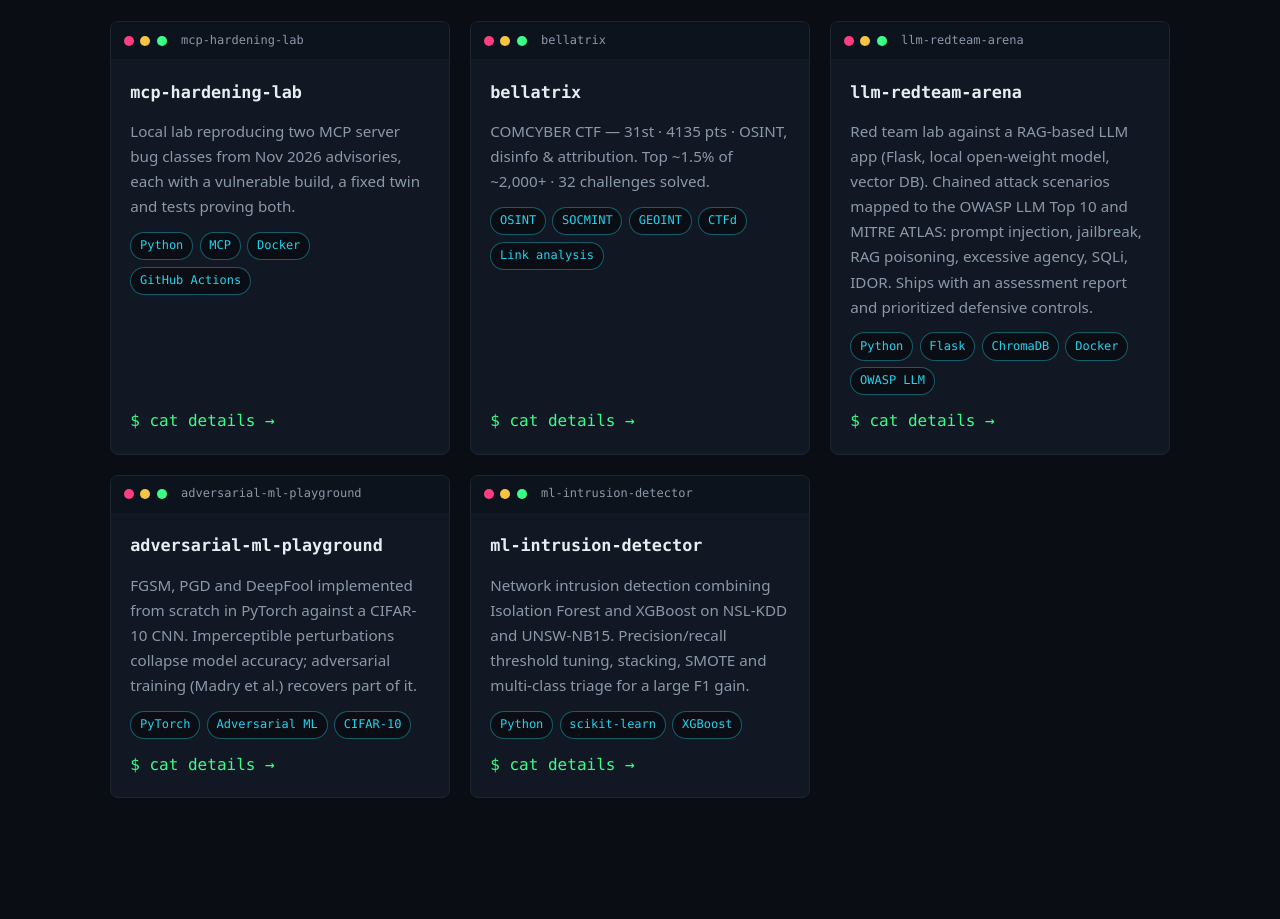
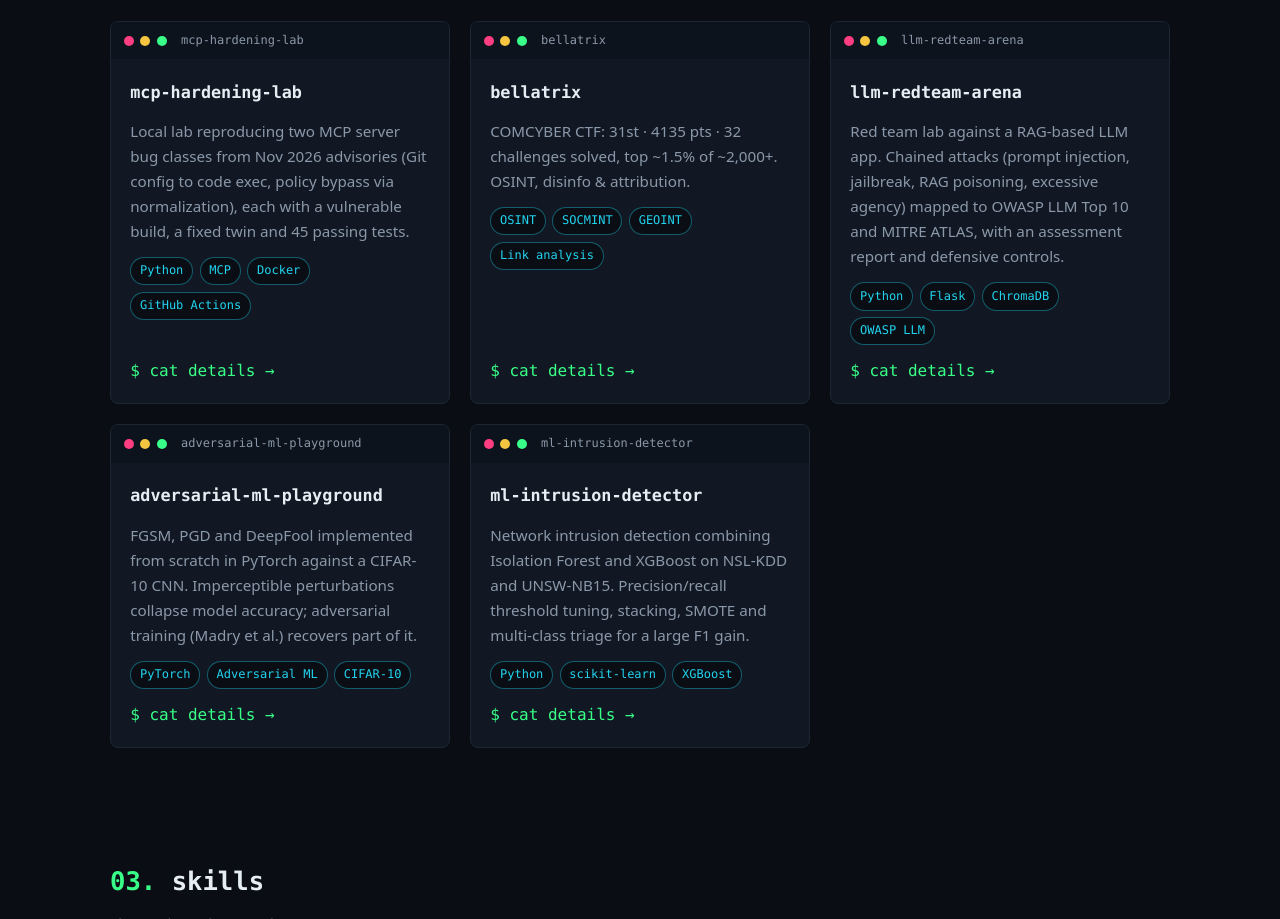
Before and after one commit to sEEcGunter/sEEcGunter.github.io, a plain HTML site: page index.html in a window 1280 px wide. Shown: the part 1164-2083 px from the top of the page. Drawn offline with Linux system fonts and the light colour scheme.

Commit message:
Card copy from Contenu: 4-line summaries, max 4 tags

```diff
--- a/index.html
+++ b/index.html
@@ -47,22 +47,22 @@
     <article class="card" data-cat="lab">
       <div class="bar"><i></i><i></i><i></i><span>mcp-hardening-lab</span></div>
       <div class="body"><h3>mcp-hardening-lab</h3>
-      <p>Local lab reproducing two MCP server bug classes from Nov 2026 advisories, each with a vulnerable build, a fixed twin and tests proving both.</p>
+      <p>Local lab reproducing two MCP server bug classes from Nov 2026 advisories (Git config to code exec, policy bypass via normalization), each with a vulnerable build, a fixed twin and 45 passing tests.</p>
       <ul class="tags"><li>Python</li><li>MCP</li><li>Docker</li><li>GitHub Actions</li></ul>
       <a class="link stretch" href="projects/mcp-hardening-lab.html">$ cat details →</a></div>
     </article>
     <article class="card" data-cat="ctf">
       <div class="bar"><i></i><i></i><i></i><span>bellatrix</span></div>
       <div class="body"><h3>bellatrix</h3>
-      <p>COMCYBER CTF — 31st · 4135 pts · OSINT, disinfo &amp; attribution. Top ~1.5% of ~2,000+ · 32 challenges solved.</p>
-      <ul class="tags"><li>OSINT</li><li>SOCMINT</li><li>GEOINT</li><li>CTFd</li><li>Link analysis</li></ul>
+      <p>COMCYBER CTF: 31st · 4135 pts · 32 challenges solved, top ~1.5% of ~2,000+. OSINT, disinfo &amp; attribution.</p>
+      <ul class="tags"><li>OSINT</li><li>SOCMINT</li><li>GEOINT</li><li>Link analysis</li></ul>
       <a class="link stretch" href="projects/bellatrix.html">$ cat details →</a></div>
     </article>
     <article class="card" data-cat="llm">
       <div class="bar"><i></i><i></i><i></i><span>llm-redteam-arena</span></div>
       <div class="body"><h3>llm-redteam-arena</h3>
-      <p>Red team lab against a RAG-based LLM app (Flask, local open-weight model, vector DB). Chained attack scenarios mapped to the OWASP LLM Top 10 and MITRE ATLAS: prompt injection, jailbreak, RAG poisoning, excessive agency, SQLi, IDOR. Ships with an assessment report and prioritized defensive controls.</p>
-      <ul class="tags"><li>Python</li><li>Flask</li><li>ChromaDB</li><li>Docker</li><li>OWASP LLM</li></ul>
+      <p>Red team lab against a RAG-based LLM app. Chained attacks (prompt injection, jailbreak, RAG poisoning, excessive agency) mapped to OWASP LLM Top 10 and MITRE ATLAS, with an assessment report and defensive controls.</p>
+      <ul class="tags"><li>Python</li><li>Flask</li><li>ChromaDB</li><li>OWASP LLM</li></ul>
       <a class="link stretch" href="projects/llm-redteam-arena.html">$ cat details →</a></div>
     </article>
     <article class="card" data-cat="adv">
```
